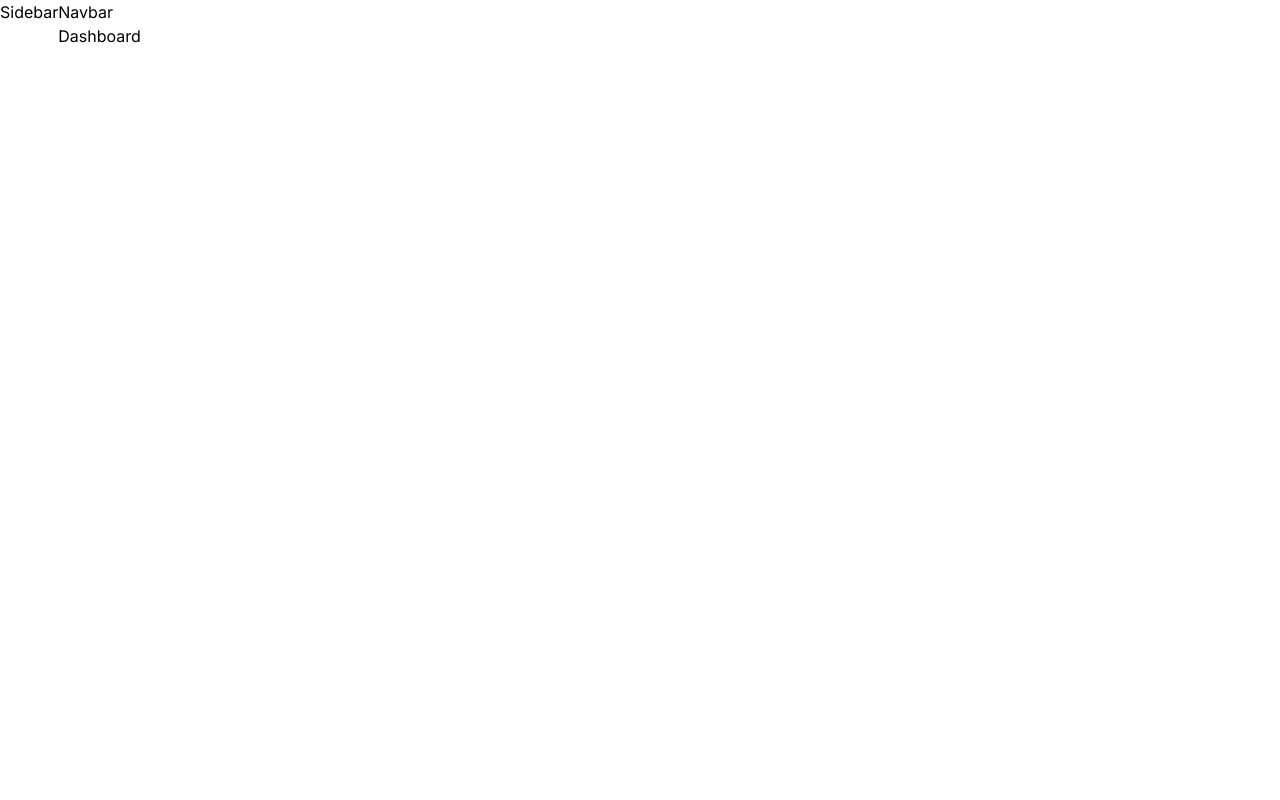
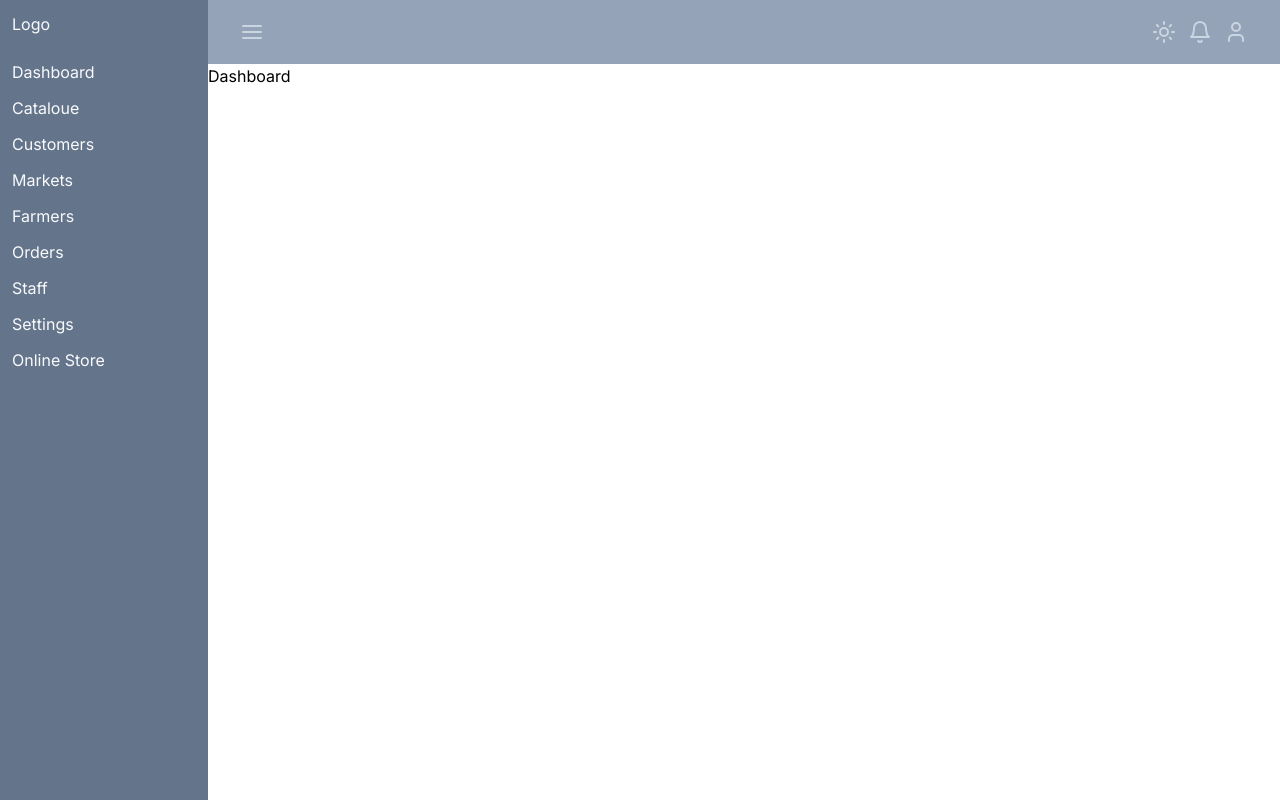
Before and after one commit to skazimhasani/Vendo-Square, a Next.js app: page /dashboard in a window 1280 px wide. Built offline with nearby package versions, Linux system fonts and the light colour scheme.

Commit message:
Side And Nav Bars

```diff
--- a/app/(back-office)/layout.js
+++ b/app/(back-office)/layout.js
@@ -1,16 +1,16 @@
 import React from "react";
-
+import Sidebar from "@/components/backoffice/sidebar";
+import Navbar from "@/components/backoffice/navbar";
 export default function BackofficeLayout({ children }) {
   return (
     <div className="flex">
       {/* Sidebar */}
       <div className="">
-        <h1>Sidebar</h1>
+        <Sidebar />
       </div>
       {/* Main body */}
-      <div>
-        {/* Navbar */}
-        <h2>Navbar</h2>
+      <div className="w-full">
+        <Navbar />
         {/* Body */}
         <main>{children}</main>
       </div>
--- /dev/null
+++ b/components/backoffice/navbar.jsx
@@ -0,0 +1,17 @@
+import { AlignJustify, Bell, Menu, Sun, User } from 'lucide-react'
+import React from 'react'
+
+export default function Navbar() {
+  return (
+    <div className='flex items-center justify-between bg-slate-400 text-slate-300 h-16 px-8'>
+        {/* Icon */}
+        <button><AlignJustify/></button>
+        {/* 3 Icons */}
+        <div className='flex space-x-3'>
+            <button><Sun/></button>
+            <button><Bell/></button>
+            <button><User/></button>
+        </div>
+    </div>
+  )
+}
--- /dev/null
+++ b/components/backoffice/sidebar.jsx
@@ -0,0 +1,21 @@
+import Link from 'next/link'
+import React from 'react'
+
+export default function Sidebar() {
+  return (
+    <div className='w-52 space-y-6 bg-slate-500 h-screen text-slate-50 p-3'>
+        <Link href="#" className='mb-6'>Logo</Link>
+        <div className='space-y-3 flex flex-col'>
+        <Link href="#">Dashboard</Link>
+        <Link href="#">Cataloue</Link>
+        <Link href="#">Customers</Link>
+        <Link href="#">Markets</Link>
+        <Link href="#">Farmers</Link>
+        <Link href="#">Orders</Link>
+        <Link href="#">Staff</Link>
+        <Link href="#">Settings</Link>
+        <Link href="#">Online Store</Link>
+        </div>
+    </div>
+  )
+}
--- a/package.json
+++ b/package.json
@@ -9,6 +9,7 @@
     "lint": "next lint"
   },
   "dependencies": {
+    "lucide-react": "^0.359.0",
     "next": "14.1.3",
     "react": "^18",
     "react-dom": "^18",
```
Also changed, not shown: 1 other file (tests, documents, lock files or other folders).
